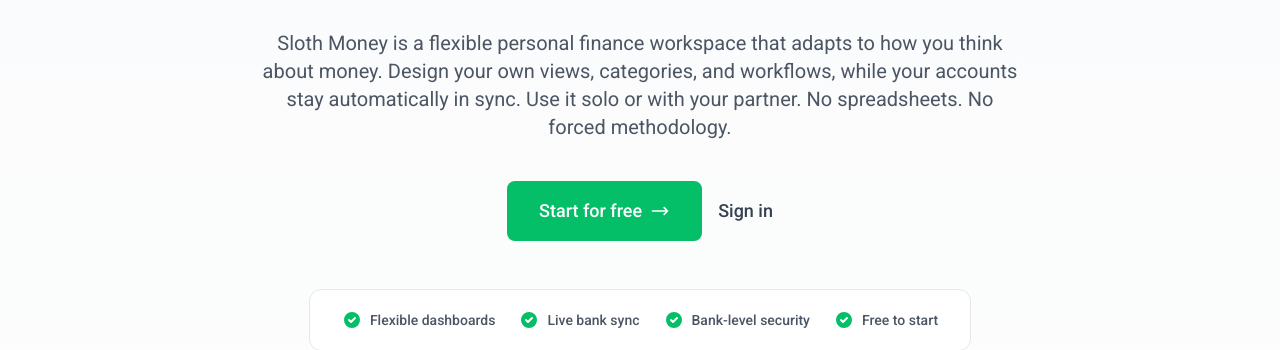
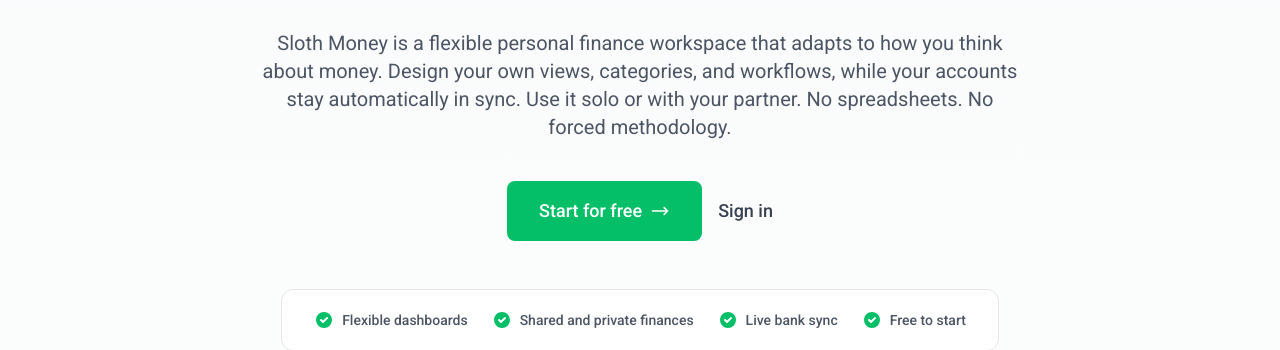
Before and after one commit to RathBala/sloth-site, a website: page src/index.html in a window 1280 px wide. Shown: the part 452-802 px from the top of the page. Drawn offline with Linux system fonts and the light colour scheme.

Commit message:
Update hero bullet copy (#20)

```diff
--- a/src/index.html
+++ b/src/index.html
@@ -180,13 +180,13 @@
                 <svg class="w-5 h-5 text-green" fill="currentColor" viewBox="0 0 20 20">
                   <path fill-rule="evenodd" d="M10 18a8 8 0 100-16 8 8 0 000 16zm3.707-9.293a1 1 0 00-1.414-1.414L9 10.586 7.707 9.293a1 1 0 00-1.414 1.414l2 2a1 1 0 001.414 0l4-4z" clip-rule="evenodd"></path>
                 </svg>
-                <span class="text-sm font-medium">Live bank sync</span>
+                <span class="text-sm font-medium">Shared and private finances</span>
               </div>
               <div class="flex items-center space-x-2 text-gray-600 dark:text-gray-300">
                 <svg class="w-5 h-5 text-green" fill="currentColor" viewBox="0 0 20 20">
                   <path fill-rule="evenodd" d="M10 18a8 8 0 100-16 8 8 0 000 16zm3.707-9.293a1 1 0 00-1.414-1.414L9 10.586 7.707 9.293a1 1 0 00-1.414 1.414l2 2a1 1 0 001.414 0l4-4z" clip-rule="evenodd"></path>
                 </svg>
-                <span class="text-sm font-medium">Bank-level security</span>
+                <span class="text-sm font-medium">Live bank sync</span>
               </div>
               <div class="flex items-center space-x-2 text-gray-600 dark:text-gray-300">
                 <svg class="w-5 h-5 text-green" fill="currentColor" viewBox="0 0 20 20">
```
